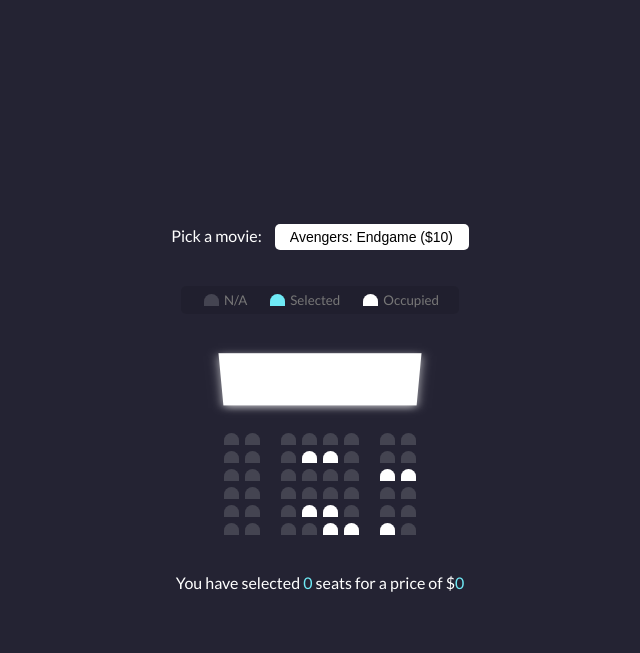
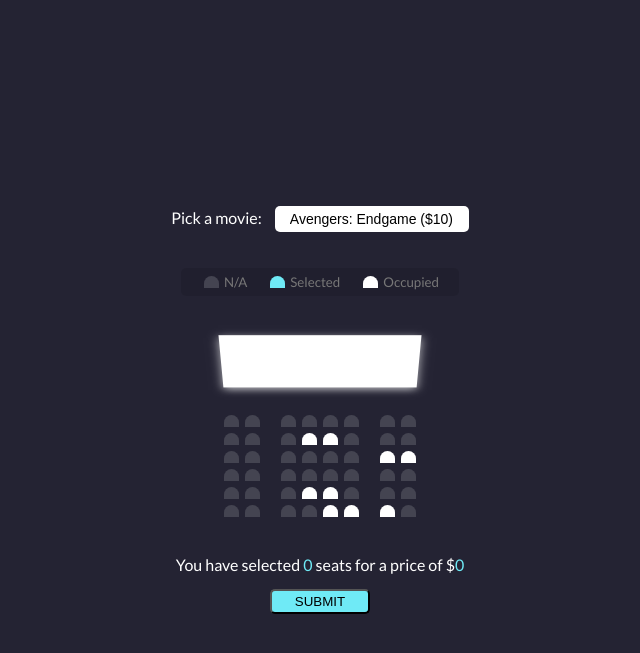
Before and after one commit to trinajoy/movie-seat-booking, a PHP site: page / in a window 1280 px wide. Shown: the top 653 px of the page, without its empty margins (320-960 px from the left). Run offline with PHP 8.4, Linux system fonts and the light colour scheme.

Commit message:
add submit button

```diff
--- a/index.html
+++ b/index.html
@@ -105,6 +105,8 @@
       >
     </p>
 
+    <button type="submit" id="booking">SUBMIT</button>
+
     <script src="script.js"></script>
   </body>
 </html>
--- a/script.js
+++ b/script.js
@@ -3,6 +3,7 @@
 const count = document.getElementById('count');
 const total = document.getElementById('total');
 const movieSelect = document.getElementById('movie');
+const booking = document.getElementById('booking');
 
 populateUI();
 
@@ -18,7 +19,7 @@
 function updateSelectedCount() {
   const selectedSeats = document.querySelectorAll('.row .seat.selected');
 
-  const seatsIndex = [...selectedSeats].map(seat => [...seats].indexOf(seat));
+  const seatsIndex = [...selectedSeats].map((seat) => [...seats].indexOf(seat));
 
   localStorage.setItem('selectedSeats', JSON.stringify(seatsIndex));
 
@@ -48,14 +49,14 @@
 }
 
 // Movie select event
-movieSelect.addEventListener('change', e => {
+movieSelect.addEventListener('change', (e) => {
   ticketPrice = +e.target.value;
   setMovieData(e.target.selectedIndex, e.target.value);
   updateSelectedCount();
 });
 
 // Seat click event
-container.addEventListener('click', e => {
+container.addEventListener('click', (e) => {
   if (
     e.target.classList.contains('seat') &&
     !e.target.classList.contains('occupied')
@@ -66,5 +67,9 @@
   }
 });
 
+booking.addEventListener('click', function (e) {
+  console.log('booking submitted');
+});
+
 // Initial count and total set
 updateSelectedCount();
--- a/style.css
+++ b/style.css
@@ -113,3 +113,11 @@
 p.text span {
   color: #6feaf6;
 }
+
+#booking {
+  background-color: #6feaf6;
+  margin-top: 10px;
+  width: 100px;
+  height: 25px;
+  border-radius: 5px;
+}
```
